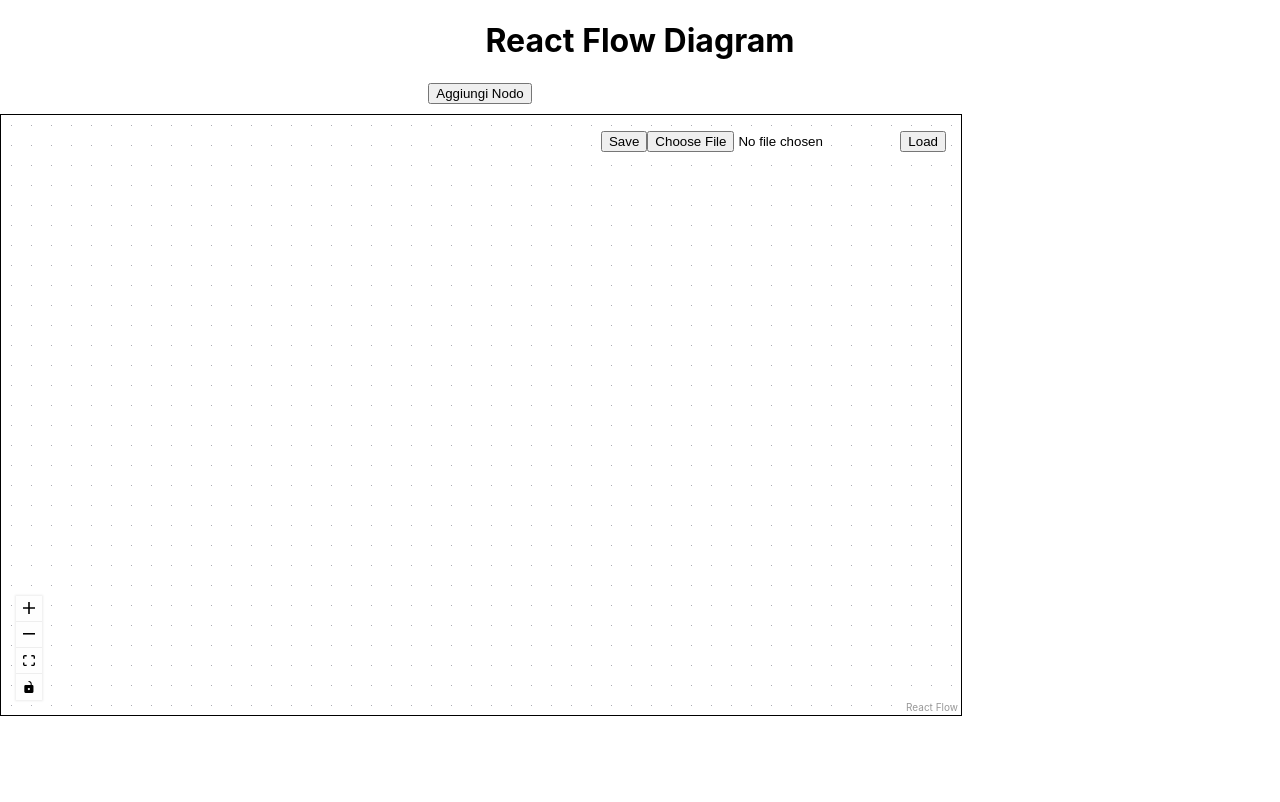
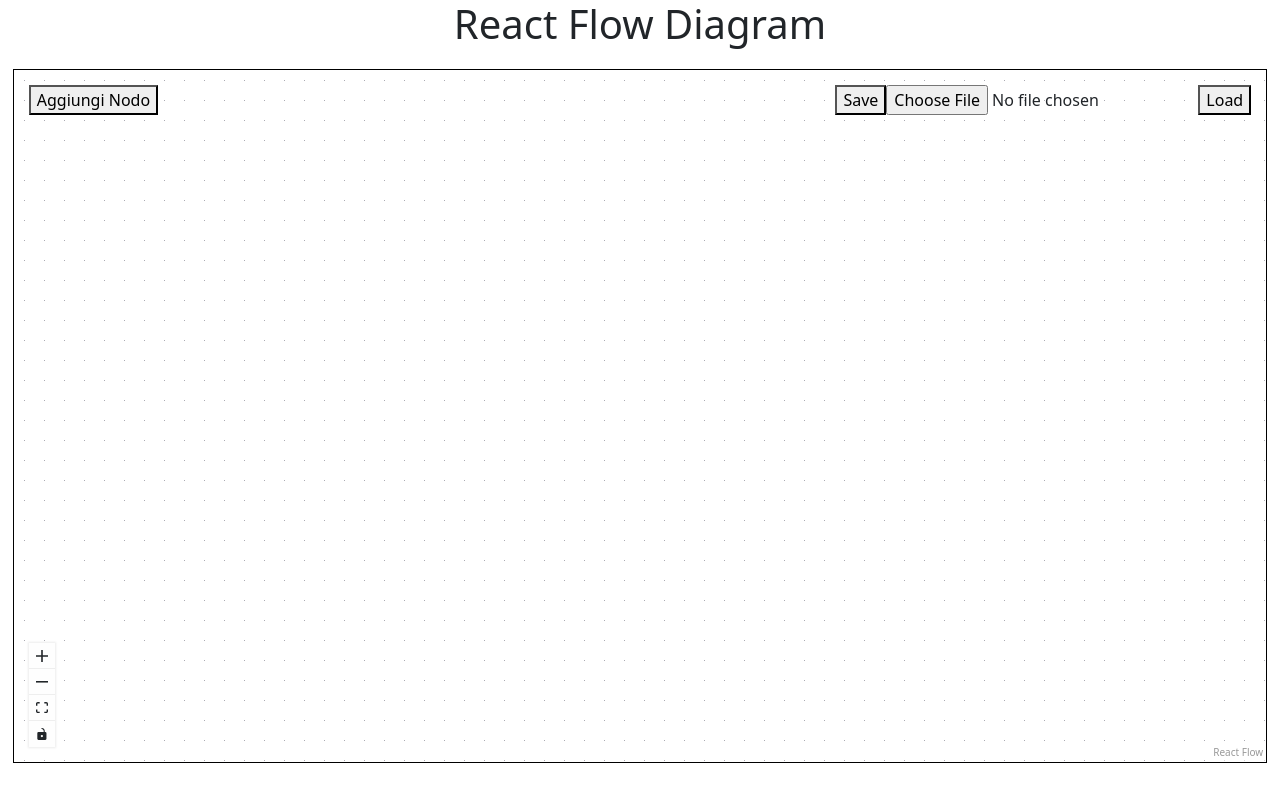
Before and after one commit to MrGreensushi/MockupDiagramWebApp, a React (Create React App) app: page / in a window 1280 px wide. Shown: the top 802 px of the page. Built offline with nearby package versions, Linux system fonts and the light colour scheme; no server answers; what timers would draw is missing.

Commit message:
Switchato a React-Bootstrap, inserito logica selezione e deselezione nodi

```diff
--- a/package.json
+++ b/package.json
@@ -7,8 +7,10 @@
     "@testing-library/react": "^13.4.0",
     "@testing-library/user-event": "^13.5.0",
     "@xyflow/react": "^12.3.1",
+    "bootstrap": "^5.3.3",
     "buffer": "^6.0.3",
     "react": "^18.3.1",
+    "react-bootstrap": "^2.10.5",
     "react-dom": "^18.3.1",
     "react-scripts": "5.0.1",
     "timers": "^0.1.1",
--- a/src/App.js
+++ b/src/App.js
@@ -2,6 +2,7 @@
 import React from 'react';
 import FlowDiagram from './FlowDiagram';
 import './App.css';
+import 'bootstrap/dist/css/bootstrap.min.css';
 
 function App() {
   return (
--- a/src/FlowDiagram.js
+++ b/src/FlowDiagram.js
@@ -1,15 +1,18 @@
 import { useCallback, useState, useEffect } from "react";
+import { Container, Row, Col } from "react-bootstrap";
 import {
   addEdge,
   ReactFlow,
   Controls,
   Background,
   applyNodeChanges,
+  Panel,
+  useOnSelectionChange
 } from "@xyflow/react";
+import "@xyflow/react/dist/style.css";
 import { v4 as uuidv4 } from "uuid"; // Per generare id univoci
 import ResizableNode from "./Nodes/ResizableNode";
 import NodeEditor from "./Nodes/NodeEditing/NodeEditor";
-import "@xyflow/react/dist/style.css";
 import NodeImporter from "./Nodes/NodeImporting/NodeImporter";
 import { BaseGraphNodeData } from "./Nodes/NodesClasses/BaseGraphNodeData";
 import SaveLoadManager from "./SaveLoad";
@@ -92,7 +95,18 @@ const FlowDiagram = () => {
   }, []);
 
   const onNodesChange = useCallback(
-    (changes) => setNodes((nds) => applyNodeChanges(changes, nds)),
+    (changes) => {
+      console.log(changes);
+      let idOfSelected = null;
+      changes.map((change) => {if (change.selected) idOfSelected = change.id});
+
+      if (idOfSelected) {
+        setSelectedNode(nodes.find(node => node.id === idOfSelected));
+      } else {
+        setSelectedNode(null);
+      }
+
+      setNodes(nds => applyNodeChanges(changes, nds))},
     [setNodes]
   );
 
@@ -102,10 +116,6 @@ const FlowDiagram = () => {
       console.log("ClickedNode: ", clickedNode);
       setSelectedNode(clickedNode.data);
     }
-  };
-
-  const onSelectionEnd = () => {
-    setSelectedNode(null);
   };
 
   // Funzione per aggiornare il nome del nodo selezionato
@@ -201,11 +211,9 @@ const FlowDiagram = () => {
   };
 
   return (
-    <div style={{ display: "flex", height: 600 }}>
-      <div style={{ width: "75%" }}>
-        <button onClick={addNode} style={{ marginBottom: "10px" }}>
-          Aggiungi Nodo
-        </button>
+    <Container fluid style={{height:"90vh", padding:"1%"}}>
+      <Row style={{height:"100%"}}>
+        <Col style={{height:"100%"}}>
           <NodeImporter
             addExistingNode={addExistingNode}
             importedNodes={importedNodes}
@@ -218,12 +226,16 @@ const FlowDiagram = () => {
             onNodeClick={onNodeClick}
             onConnect={onConnect}
             nodeTypes={nodeTypes}
-          onSelectionEnd={onSelectionEnd}
             onInit={setRfInstance}
             deleteKeyCode={"Backspace"} /* Cancella con il tasto Canc */
-          style={{ width: "100%", height: "500px", border: "1px solid black" }}
+            style={{ border: "1px solid black" }}
             fitView
             >
+            <Panel>
+              <button onClick={addNode} style={{ marginBottom: "10px" }}>
+                Aggiungi Nodo
+              </button>
+            </Panel>
             <SaveLoadManager
               rfInstance={rfInstance}
               setEdges={setEdges}
@@ -232,16 +244,19 @@ const FlowDiagram = () => {
             <Controls />
             <Background />
           </ReactFlow>
-      </div>
+        </Col>
 
         {selectedNode && (
+          <Col md="3">
             <NodeEditor
               selectedNode={selectedNode} // Pass the selected node
               handleNameChange={handleNameChange} // Pass the name change handler
               handleNodeUpdate={handleNodeUpdate} // Pass the node update handler
             />
+          </Col>
         )}
-    </div>
+      </Row>
+    </Container>
   );
 };
 
--- a/src/Nodes/NodeEditing/NodeEditor.js
+++ b/src/Nodes/NodeEditing/NodeEditor.js
@@ -2,6 +2,7 @@ import React, { useState, useEffect } from "react";
 import DescriptionEditor from "./DescriptionEditor";
 import NodePhraseEditor from "./NodePhrasesEditor";
 import { BaseGraphNodeData,Description,NodePhrase } from "../NodesClasses/BaseGraphNodeData";
+import { Col } from "react-bootstrap";
 
 const LEVELS = ["Novice", "Intermediate", "Expert"];
 
@@ -62,10 +63,9 @@ const NodeEditor = ({ selectedNode, handleNameChange, handleNodeUpdate }) => {
   };
 
   return (
-    <div
+    <Col
       style={{
-        width: "25%",
-        padding: "20px",
+        padding: "1%",
         borderLeft: "1px solid #ddd",
         backgroundColor: "#f4f4f4",
       }}
@@ -76,7 +76,7 @@ const NodeEditor = ({ selectedNode, handleNameChange, handleNodeUpdate }) => {
         type="text"
         value={selectedNode.label}
         onChange={handleNameChange}
-        style={{ width: "100%", padding: "5px", marginTop: "10px" }}
+        style={{ padding: "5px", marginTop: "10px" }}
       />
 
       <h4>Descrizioni</h4>
@@ -104,7 +104,7 @@ const NodeEditor = ({ selectedNode, handleNameChange, handleNodeUpdate }) => {
       <button onClick={saveChanges} style={{ marginTop: "20px" }}>
         Save Changes
       </button>
-    </div>
+    </Col>
   );
 };
 
--- a/src/index.css
+++ b/src/index.css
@@ -11,3 +11,7 @@ code {
   font-family: source-code-pro, Menlo, Monaco, Consolas, 'Courier New',
     monospace;
 }
+
+h1 {
+  margin: 0;
+}
--- a/src/index.js
+++ b/src/index.js
@@ -6,7 +6,7 @@ import reportWebVitals from './reportWebVitals';
 
 const root = ReactDOM.createRoot(document.getElementById('root'));
 root.render(
-  <div style={{ height: 800 }}>
+  <div>
     <App />
   </div>
 );
```
Also changed, not shown: 1 other file (tests, documents, lock files or other folders). Lines whose indentation alone changed are shown as unchanged.
